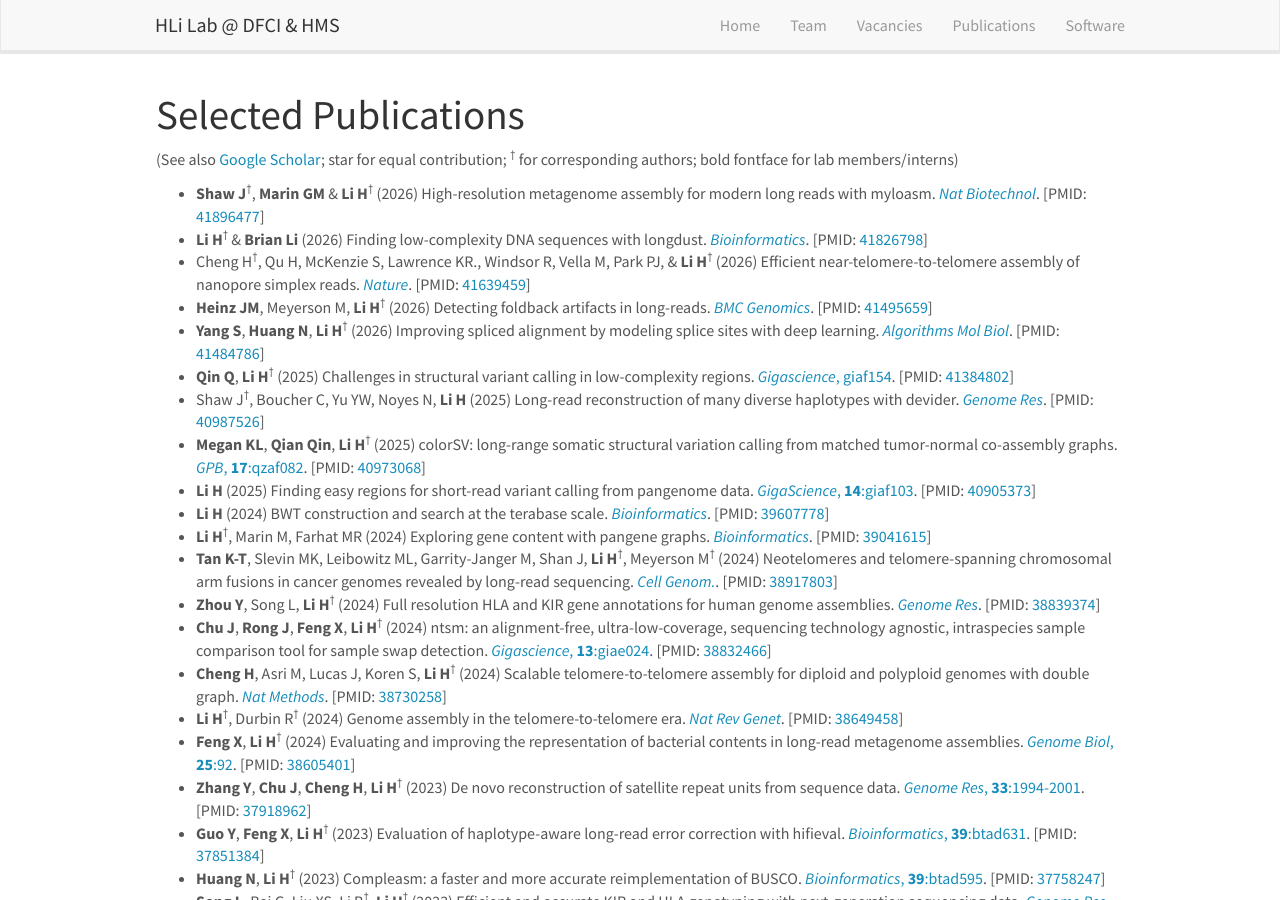
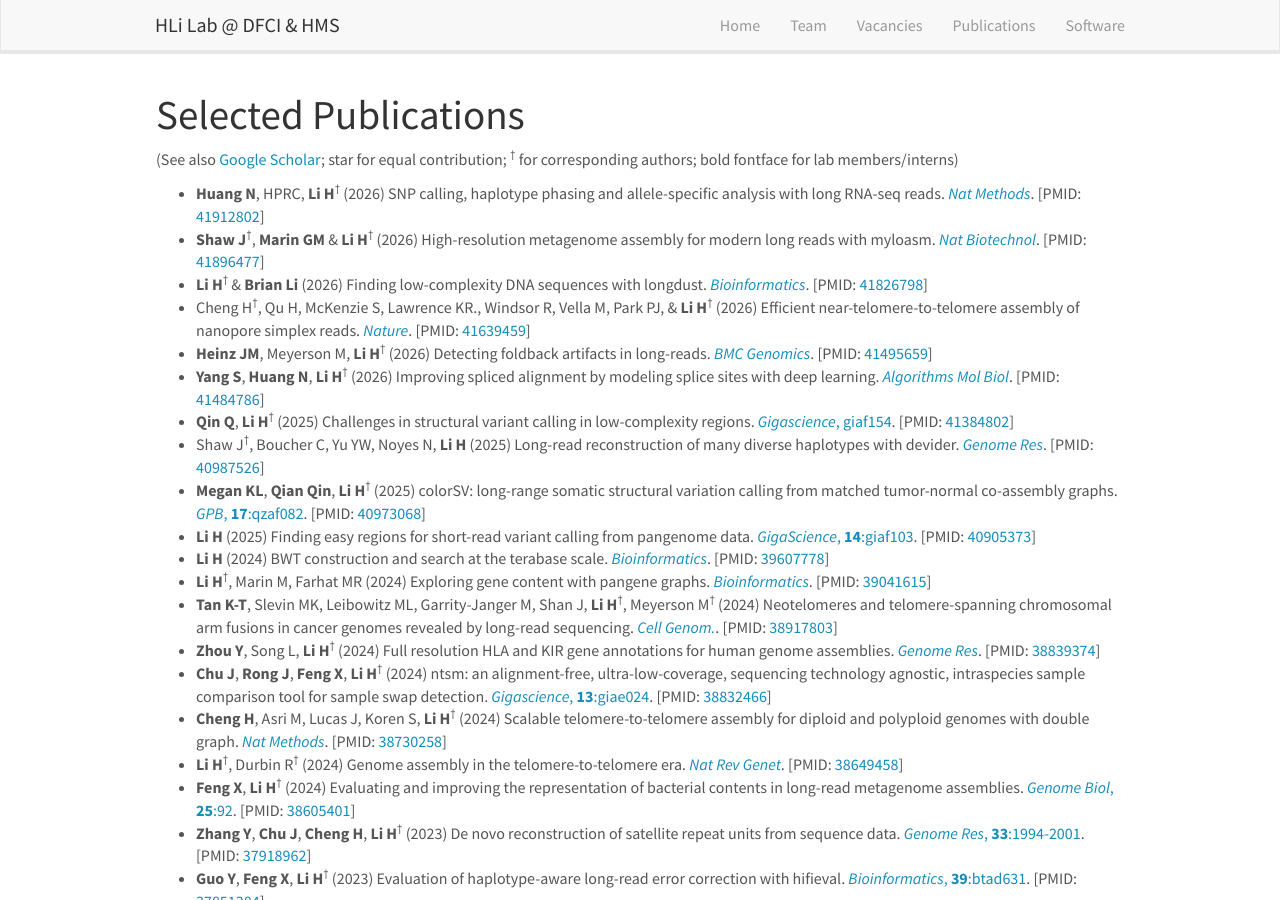
Before and after one commit to hlilab/hlilab.github.io, a Jekyll site: the page built from _pages/publications.md, in a window 1280 px wide and 900 px high. Built offline with Jekyll 4.4.1, drawn with Linux system fonts in a browser that asks for light colours; nearby versions of some CDN libraries; comment, search, counter and statistics services are not loaded.

Commit message:
added longcallR

```diff
--- a/_data/recentpub.yml
+++ b/_data/recentpub.yml
@@ -1,3 +1,11 @@
+- title: SNP calling, haplotype phasing and allele-specific analysis with long RNA-seq reads
+  authors: <b>Huang N</b>, HPRC, <b>Li H</b><sup>&#8224;</sup>
+  year: 2026
+  url: https://pubmed.ncbi.nlm.nih.gov/41912802/
+  display: <i>Nat Methods</i>
+  pmid: 41912802
+  type: 1
+
 - title: High-resolution metagenome assembly for modern long reads with myloasm
   authors: <b>Shaw J</b><sup>&#8224;</sup>, <b>Marin GM</b> & <b>Li H</b><sup>&#8224;</sup>
   year: 2026
```
